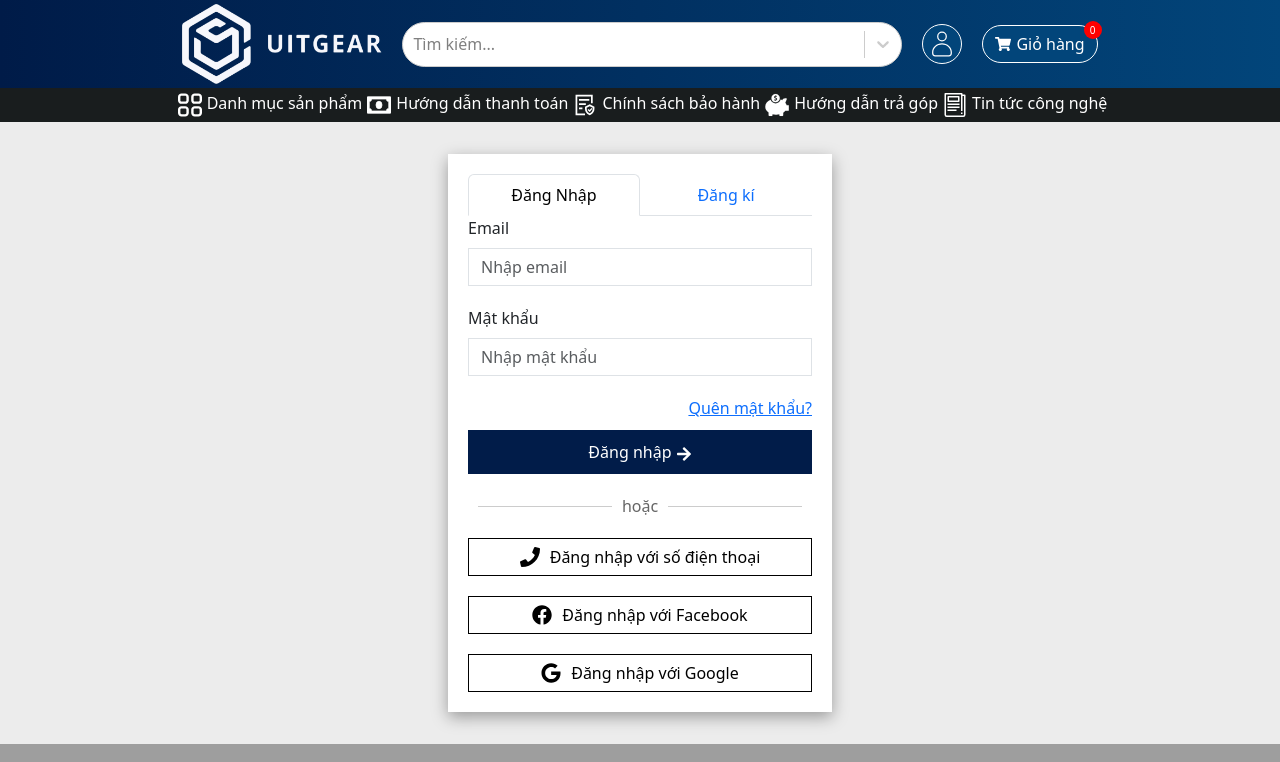
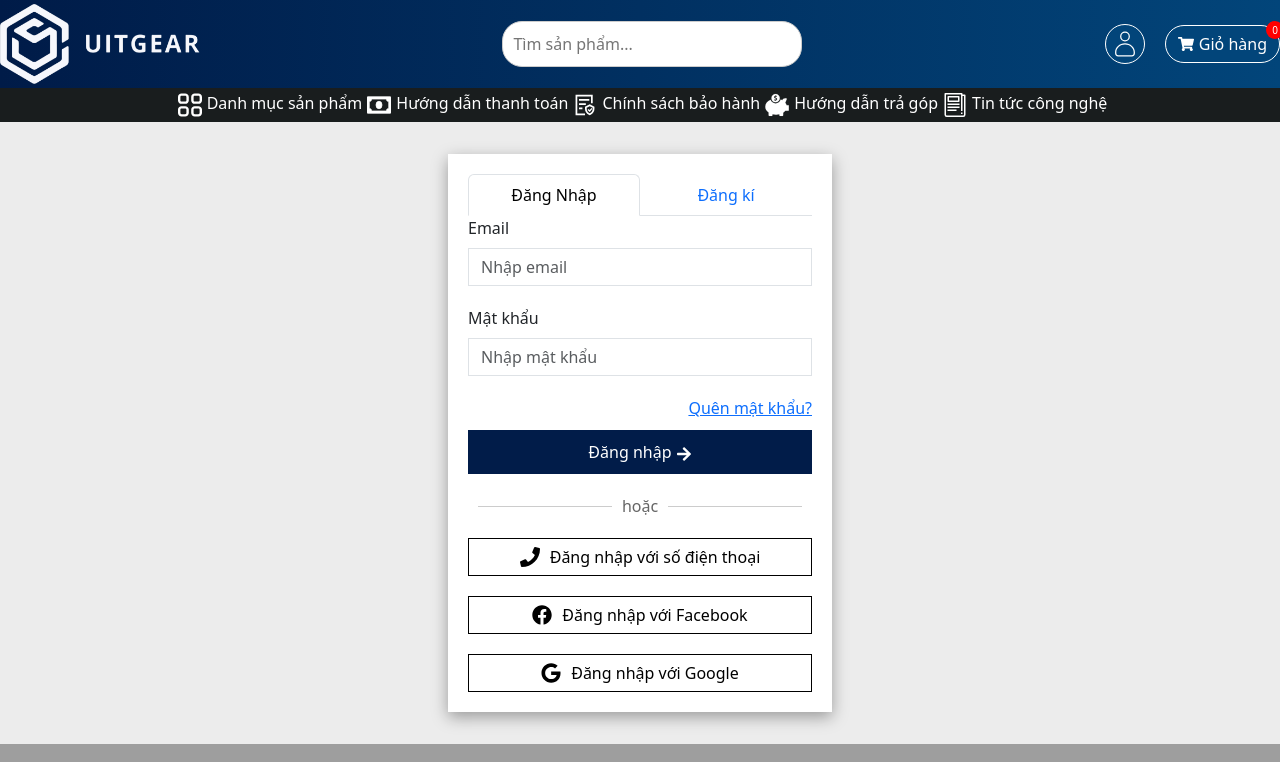
Before and after one commit to Hatsuki9813/UITGear, a React (Vite) app: page /login in a window 1280 px wide. Shown: the top 762 px of the page. Built offline with nearby package versions, Linux system fonts and the light colour scheme; grey boxes are pictures that could not be loaded.

Commit message:
#5
search update

```diff
--- a/src/components/Header/Header.jsx
+++ b/src/components/Header/Header.jsx
@@ -22,39 +22,10 @@ import AccessoryMenu from "../Menu/AccessoryMenu";
 import ServiceMenu from "../Menu/ServiceMenu";
 import SoftwareMenu from "../Menu/SoftwareMenu";
 import { Link } from "react-router";
-
+import SearchBar from "../SearchBar/SearchBar";
 import AsyncSelect from "react-select/async";
 import useCartStore from "../../store/useCartStore";
 import { useAuthStore } from "../../store/useAuthStore";
-const loadOptions = (inputValue, callback) => {
-  if (!inputValue) return callback([]);
-
-  fetch(`http://localhost:5000/api/laptops?search=${inputValue}`)
-    .then((res) => res.json())
-    .then((data) => {
-      const options = data.map((item) => ({
-        value: item._id,
-        label: item.name,
-        findimg: item.image,
-      }));
-      callback(options);
-    })
-    .catch((err) => {
-      console.error(err);
-      callback([]);
-    });
-};
-
-const customFormatOptionLabel = ({ label, findimg }) => (
-  <div style={{ display: "flex", alignItems: "center", gap: 10 }}>
-    {findimg && <img src={findimg} alt="" style={{ width: 40, height: 40 }} />}
-    <span>{label}</span>
-  </div>
-);
-
-const SingleValue = (props) => (
-  <components.SingleValue {...props}>{props.data.label}</components.SingleValue>
-);
 
 export default function Header() {
   const [openSubmenu, setOpenSubmenu] = useState(null);
@@ -80,28 +51,7 @@ export default function Header() {
           <img src={logo} className={styles.logoimg} alt="logo" />
         </Link>
 
-        <AsyncSelect
-          cacheOptions
-          loadOptions={loadOptions}
-          defaultOptions={false}
-          formatOptionLabel={customFormatOptionLabel}
-          components={{ SingleValue }}
-          placeholder="Tìm kiếm..."
-          styles={{
-            control: (base) => ({
-              ...base,
-              maxWidth: "500px",
-              width: "500px",
-              height: "45px",
-              borderRadius: "25px",
-            }),
-            menu: (base) => ({
-              ...base,
-              maxHeight: "200px",
-              overflowY: "auto",
-            }),
-          }}
-        />
+        <SearchBar></SearchBar>
         {token ? (
           <Link to="/profile" style={{ textDecoration: "none" }}>
             <div
--- /dev/null
+++ b/src/components/SearchBar/SearchBar.css
@@ -0,0 +1,34 @@
+.search-container {
+  position: relative;
+  width: 300px;
+  margin: auto;
+}
+
+.search-container input {
+  width: 100%;
+  padding: 10px;
+  border-radius: 20px;
+  border: 1px solid #ccc;
+}
+
+.suggestion-list {
+  position: absolute;
+  top: 42px;
+  left: 0;
+  right: 0;
+  background: white;
+  border: 1px solid #ccc;
+  max-height: 200px;
+  overflow-y: auto;
+  z-index: 10;
+  border-radius: 0 0 10px 10px;
+}
+
+.suggestion-list li {
+  padding: 10px;
+  cursor: pointer;
+}
+
+.suggestion-list li:hover {
+  background-color: #f2f2f2;
+}
--- /dev/null
+++ b/src/components/SearchBar/SearchBar.jsx
@@ -0,0 +1,41 @@
+import React, { useState, useEffect } from "react";
+import useSuggestionStore from "../../store/useSuggestionStore";
+import "./SearchBar.css";
+
+const SearchBar = () => {
+  const [query, setQuery] = useState("");
+  const { suggestions, fetchSuggestions, clearSuggestions } =
+    useSuggestionStore();
+
+  useEffect(() => {
+    const debounce = setTimeout(() => {
+      if (query.trim() === "") {
+        clearSuggestions();
+      } else {
+        fetchSuggestions(query);
+      }
+    }, 300);
+
+    return () => clearTimeout(debounce);
+  }, [query, fetchSuggestions, clearSuggestions]);
+
+  return (
+    <div className="search-container">
+      <input
+        type="text"
+        placeholder="Tìm sản phẩm..."
+        value={query}
+        onChange={(e) => setQuery(e.target.value)}
+      />
+      {suggestions.length > 0 && (
+        <ul className="suggestion-list">
+          {suggestions.map((item) => (
+            <li key={item._id}>{item.name}</li>
+          ))}
+        </ul>
+      )}
+    </div>
+  );
+};
+
+export default SearchBar;
--- a/src/store/useProductStore.js
+++ b/src/store/useProductStore.js
@@ -2,7 +2,7 @@ import { create } from "zustand";
 import { axiosInstance } from "../lib/axios";
 import toast from "react-hot-toast";
 
-export const useProductStore = create((set, get) => ({
+export const useProductStore = create((set) => ({
   products: [],
   totalProducts: 0,
   totalPages: 0,
--- /dev/null
+++ b/src/store/useSuggestionStore.js
@@ -0,0 +1,23 @@
+import { create } from "zustand";
+import { axiosInstance } from "../lib/axios";
+
+const useSuggestionStore = create((set) => ({
+  suggestions: [],
+  fetchSuggestions: async (query) => {
+    if (!query) {
+      set({ suggestions: [] });
+      return;
+    }
+    try {
+      const res = await axiosInstance.get(`/product/search?q=${query}`);
+      set({ suggestions: res.data });
+      console.log(res.data, "suggestions data");
+    } catch (err) {
+      console.error("Error fetching suggestions:", err);
+      set({ suggestions: [] });
+    }
+  },
+  clearSuggestions: () => set({ suggestions: [] }),
+}));
+
+export default useSuggestionStore;
```
